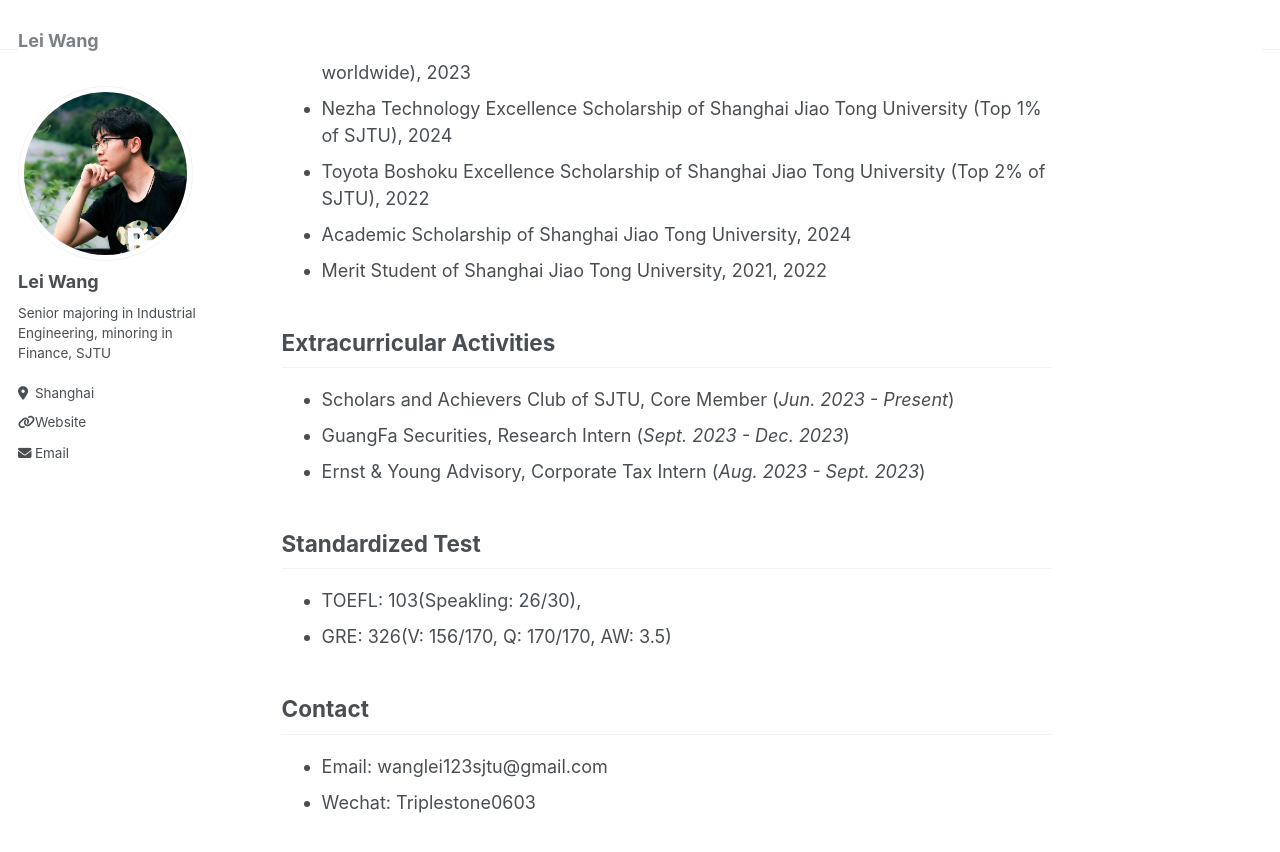
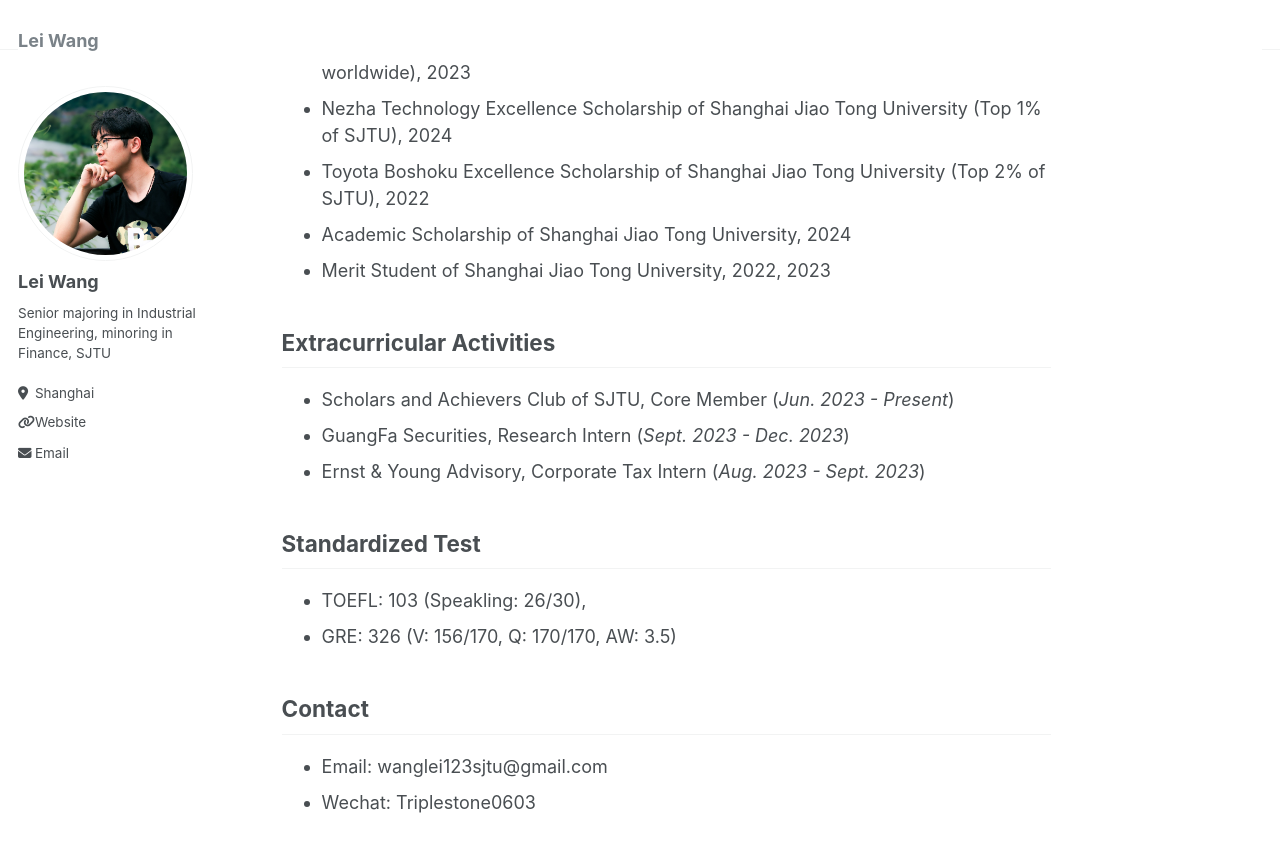
Before and after one commit to Wanglei123SJTU/Wanglei123SJTU.github.io, a Jekyll site: the page built from _pages/about.md, in a window 1280 px wide and 900 px high, scrolled down 3315 px. Shown: the top 852 px of the window. Built offline with Jekyll 4.4.1, drawn with Linux system fonts in a browser that asks for light colours.

Commit message:
Update about.md

```diff
--- a/_pages/about.md
+++ b/_pages/about.md
@@ -81,7 +81,7 @@ Selected Awards
 * Nezha Technology Excellence Scholarship of Shanghai Jiao Tong University (Top 1% of SJTU), 2024
 * Toyota Boshoku Excellence Scholarship of Shanghai Jiao Tong University (Top 2% of SJTU), 2022
 * Academic Scholarship of Shanghai Jiao Tong University, 2024
-* Merit Student of Shanghai Jiao Tong University, 2021, 2022
+* Merit Student of Shanghai Jiao Tong University, 2022, 2023
 
 
 Extracurricular Activities
@@ -92,8 +92,8 @@ Extracurricular Activities
 
 Standardized Test
 ------
-* TOEFL: 103(Speakling: 26/30),
-* GRE: 326(V: 156/170, Q: 170/170, AW: 3.5)
+* TOEFL: 103 (Speakling: 26/30),
+* GRE: 326 (V: 156/170, Q: 170/170, AW: 3.5)
 
 Contact
 ------
```
